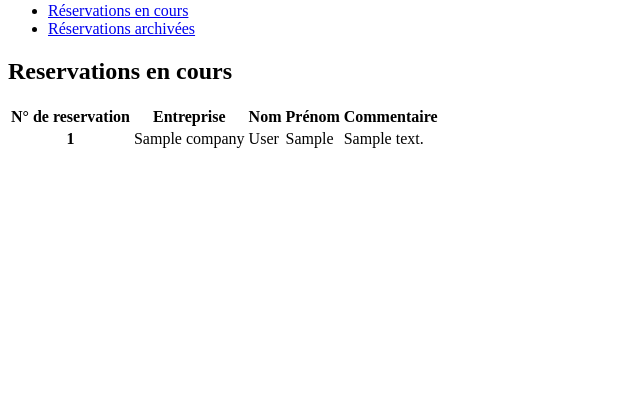
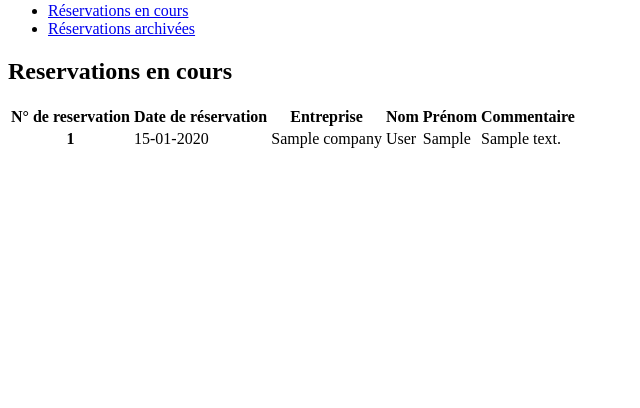
Before and after one commit to WildCodeSchool/orleans-0918-php-labo, a Symfony app: template templates/reservation/currentReservations.html.twig in a window 1280 px wide. Shown: the part 344-752 px from the top of the page, without its empty margins (0-640 px from the left). Run offline with Twig, Linux system fonts and the light colour scheme; the template is opened without the code that fills it: most values are stand-ins (such as "Sample title", 1, 10 or a date in 2020); some libraries are stand-ins or nearby versions.

Commit message:
Affichage du champ date de réservation dans la réservartion en cours

```diff
--- a/templates/reservation/currentReservations.html.twig
+++ b/templates/reservation/currentReservations.html.twig
@@ -9,6 +9,7 @@
             <thead>
             <tr>
                 <th scope="col">N° de reservation</th>
+                <th scope="col">Date de réservation</th>
                 <th scope="col">Entreprise</th>
                 <th scope="col">Nom</th>
                 <th scope="col">Prénom</th>
@@ -19,6 +20,7 @@
             {% for reservation in reservations %}
                 <tr>
                     <th class="text-center" scope="row">{{ reservation.id }}</th>
+                    <td>{{ reservation.startDate|date('d-m-Y') }}</td>
                     <td>{{ reservation.company.companyName }}</td>
                     <td>{{ reservation.customer.lastName }}</td>
                     <td>{{ reservation.customer.firstName }}</td>
```
